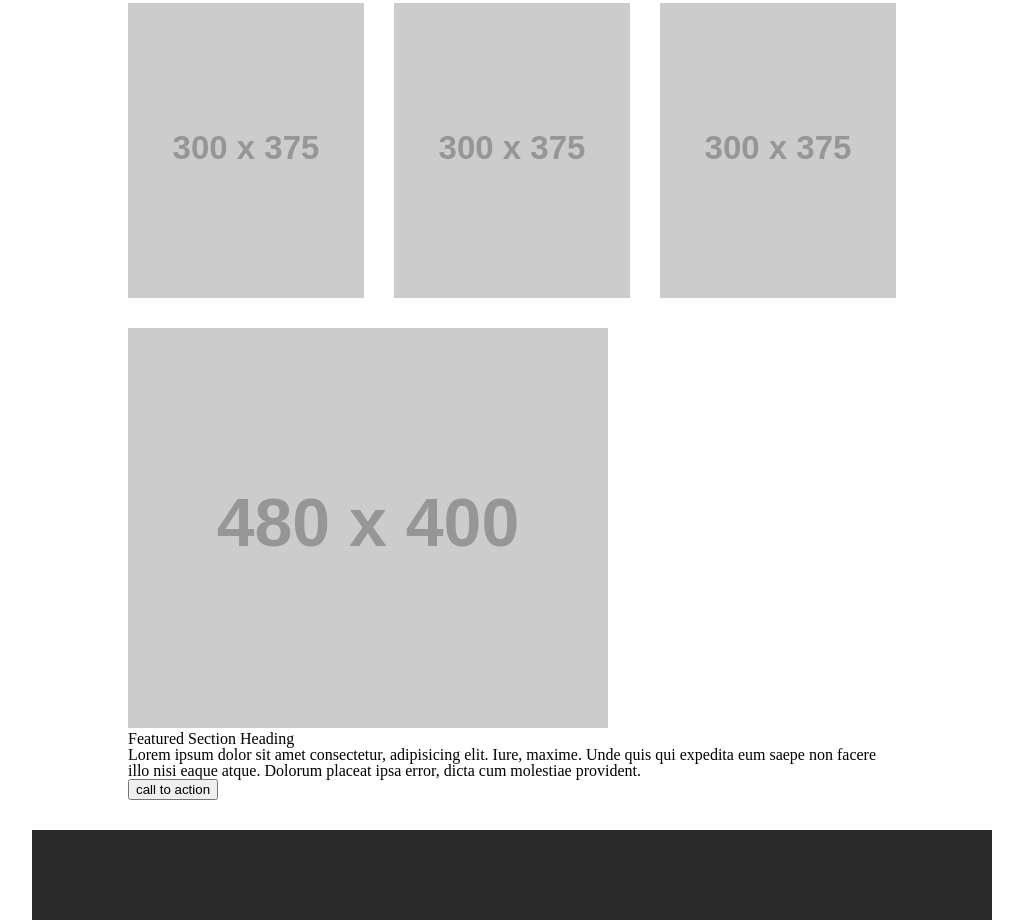
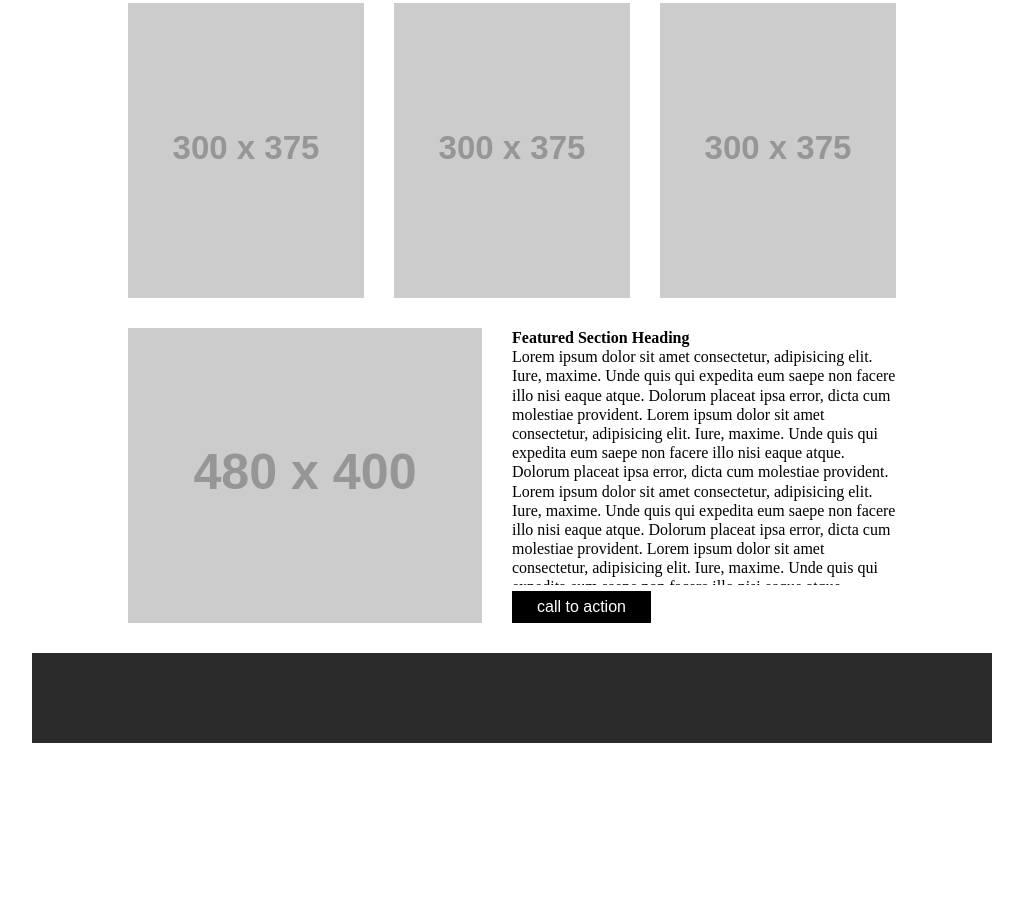
Before and after one commit to furatmalkawi29/wirefame-exercise, a plain HTML site: page index.html in a window 1280 px wide. Shown: the part 511-1431 px from the top of the page, without its empty margins (128-1151 px from the left). After the commit the page ends 1254 px from the top, so only its background shows below. Drawn offline with Linux system fonts and the light colour scheme; placeholder pictures from the web are drawn by us.

Commit message:
add css last section

```diff
--- a/css/style.css
+++ b/css/style.css
@@ -5,6 +5,7 @@
 
 
 
+/* ----------------------------------------- Navigation Bar ------------------------------------------------*/
 
 header {
   background-color: #2b2b2b;
@@ -35,10 +36,11 @@ nav img {
   float: left;
 }
 
-a:link {
-  color:white;
-}
 
+
+
+
+/* ---------------------------------------------- Main -------------------------------------------------*/
 
 body {
   margin: auto; /* center all elements */
@@ -46,11 +48,9 @@ body {
 }
 
 
-
-
 main section
 {
-  width: 80%; /* main content doesnt take full width*/
+  width: 80%; /* so the main content doesnt take full width*/
 
   margin-top: 30px; /* horizantal gutters */
   margin-bottom: 30px; /* horizantal gutters */
@@ -59,13 +59,14 @@ main section
 }
 
 
-/* section (1) */
+/* ------------------ Section one --------------------------*/
+
 main section:first-child img {
   width: 100% ; /* fill section (1) with hero image */
 }
 
 
-/* section (2) */
+/* ------------------ Section two --------------------------*/
 
 main section:nth-child(2) {
   display: flex; /* the life saving property!!!! */
@@ -85,7 +86,49 @@ main section:nth-child(2) img:nth-child(2) {
 
 
 
-/* section (3) */
+/* ------------------ Section three --------------------------*/
+
+main section:nth-child(3) img {
+  margin-right: 30px;
+  width: calc(92.1875%/2);
+  /* 92.1875% : what left of article width after removing 30px gutter */
+  float: left;
+}
+
+ article {
+line-height: 1.2;
+}
+
+
+h2 {font-weight: bold;}
+
+p {
+  height: 238px; /* = (image hieght 295) - (button hieght + heading hieght )*/
+  overflow: scroll;}
+
+
+
+/* Hide scrollbar chrome / opera */
+p::-webkit-scrollbar {
+  display: none;
+}
+
+
+
+button {
+  background-color: #000000; /* Green */
+  border: none;
+  color: white;
+  padding: 7px 25px;
+  text-align: center;
+  text-decoration: none;
+  display: inline-block;
+  font-size: 16px;
+  margin-top: 6px;
+  cursor: pointer;
+}
+
+/* ---------------------------------------------- Footer -------------------------------------------------*/
 
 footer {
   background-color: #2b2b2b;
--- a/index.html
+++ b/index.html
@@ -51,12 +51,28 @@
       <article>
         <img src="https://placehold.it/480x400/000" />
 
-        <h3>Featured Section Heading</h3>
+        <h2>Featured Section Heading</h2>
 
         <p> Lorem ipsum dolor sit amet consectetur, adipisicing elit.
            Iure, maxime. Unde quis qui expedita eum saepe non facere
            illo nisi eaque atque. Dolorum placeat ipsa error,
-           dicta cum molestiae provident.  </p>
+           dicta cum molestiae provident.
+           Lorem ipsum dolor sit amet consectetur, adipisicing elit.
+           Iure, maxime. Unde quis qui expedita eum saepe non facere
+           illo nisi eaque atque. Dolorum placeat ipsa error,
+           dicta cum molestiae provident.
+           Lorem ipsum dolor sit amet consectetur, adipisicing elit.
+           Iure, maxime. Unde quis qui expedita eum saepe non facere
+           illo nisi eaque atque. Dolorum placeat ipsa error,
+           dicta cum molestiae provident.
+           Lorem ipsum dolor sit amet consectetur, adipisicing elit.
+           Iure, maxime. Unde quis qui expedita eum saepe non facere
+           illo nisi eaque atque. Dolorum placeat ipsa error,
+           dicta cum molestiae provident.
+           Lorem ipsum dolor sit amet consectetur, adipisicing elit.
+           Iure, maxime. Unde quis qui expedita eum saepe non facere
+           illo nisi eaque atque. Dolorum placeat ipsa error,
+         </p>
 
         <button> call to action </button>
 
```
Lines whose indentation alone changed are shown as unchanged.
